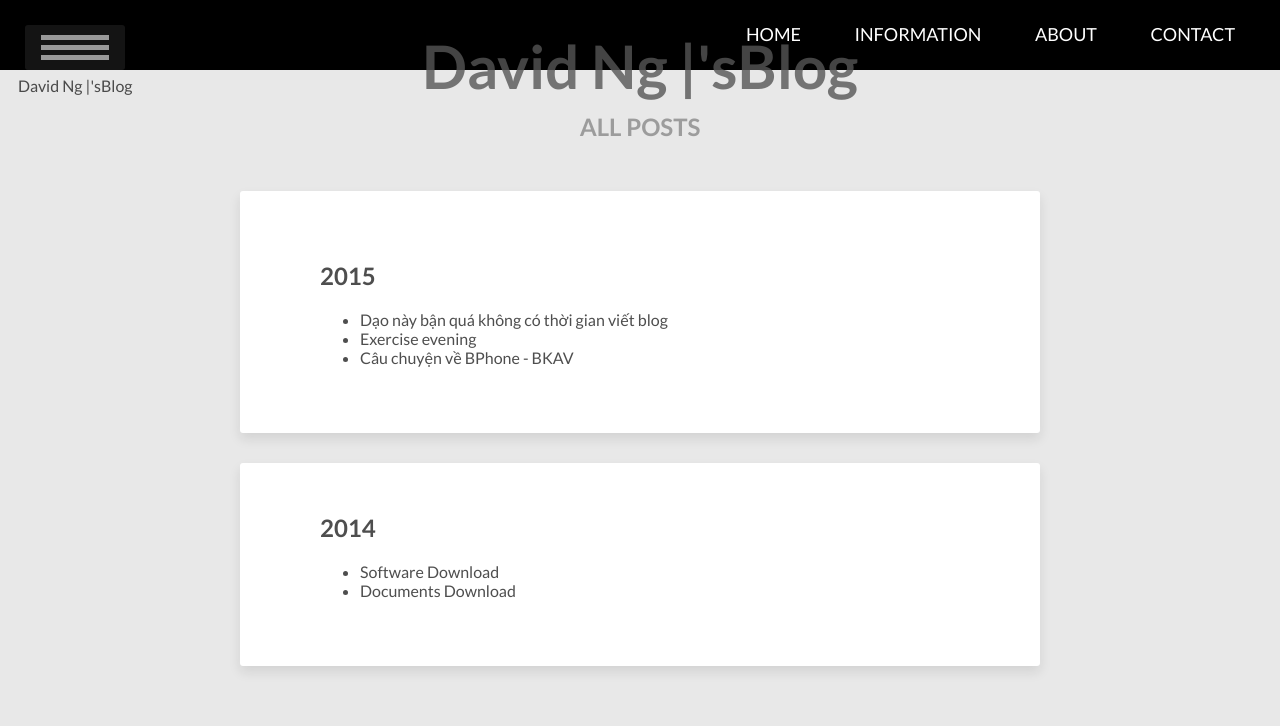
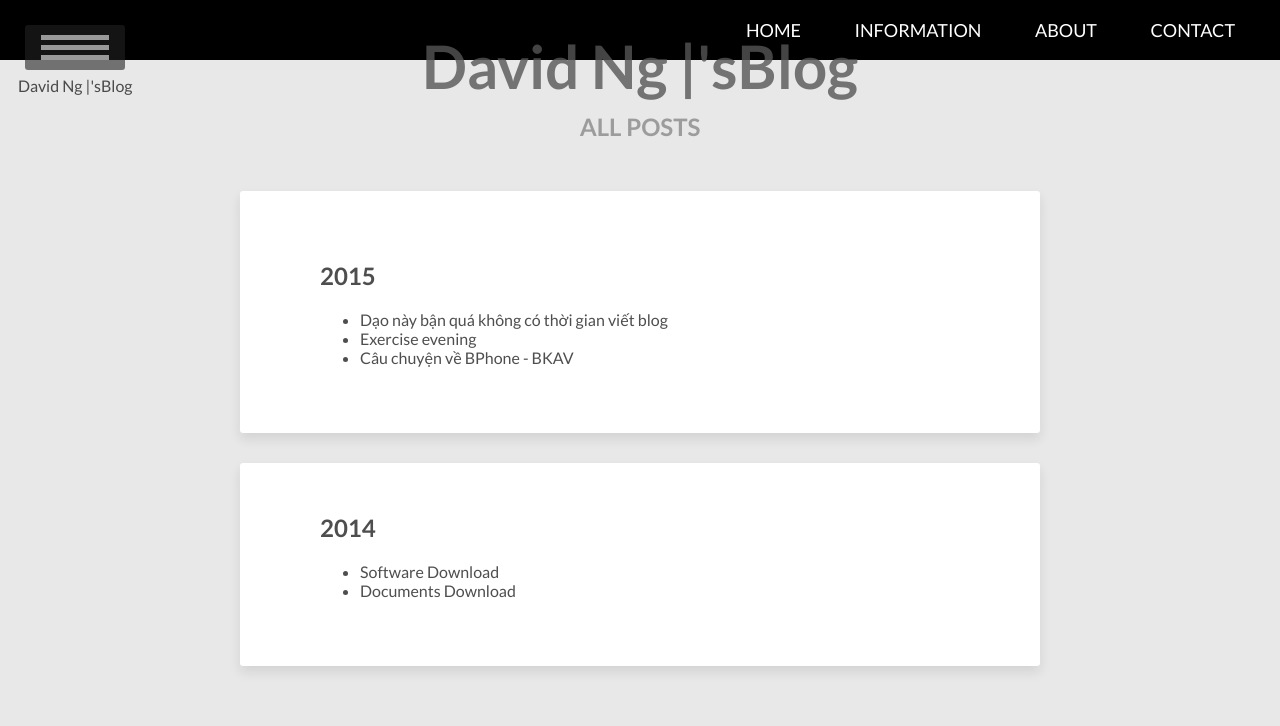
Before and after one commit to vareisen/vareisen.github.io, a Jekyll site: the page built from posts/index.html, in a window 1280 px wide and 1268 px high. Shown: the top 726 px of the window. Built offline with Jekyll 4.4.1, drawn with Linux system fonts in a browser that asks for light colours; comment, search, counter and statistics services are not loaded; grey boxes are pictures that could not be loaded.

Commit message:
Update head.html

```diff
--- a/_includes/head.html
+++ b/_includes/head.html
@@ -80,8 +80,8 @@ p.pos_fixed {
 #navi-bar ul {
     list-style-type: none;
     padding-left: 0;
-    padding-top: 5px;
-    padding-bottom: 7px;
+    padding-top: 1px;
+    padding-bottom: 1px;
     padding-right: 5px;
 }
 #navi-bar ul li {
```
